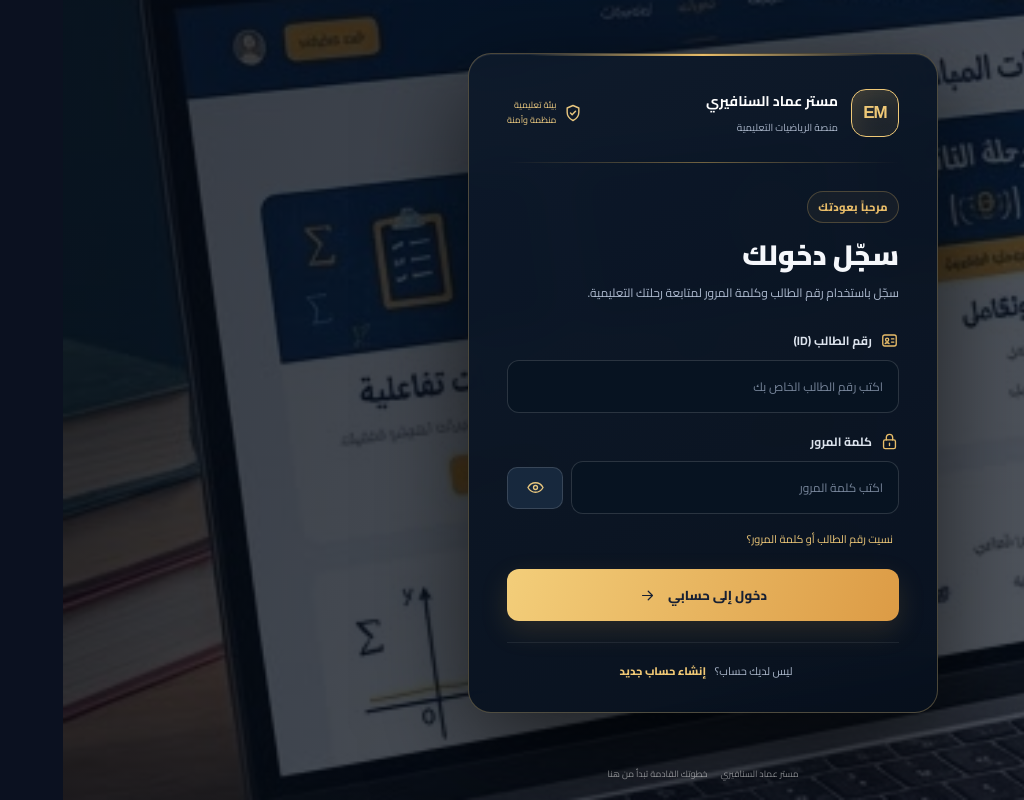
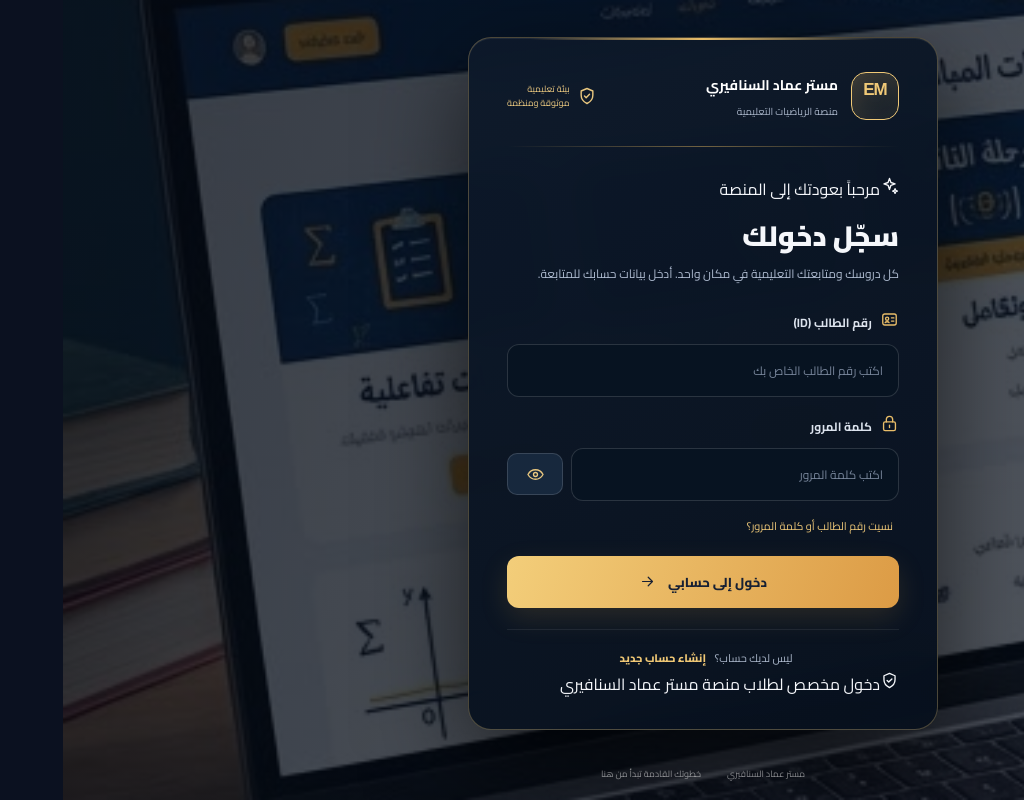
Before and after one commit to elgorfyousef95-droid/emad-math-platform, a React (Vite) app: page / in a window 1280 px wide. Shown: the whole page, without its empty margins (256-1280 px from the left). Built offline with nearby package versions, Linux system fonts and the light colour scheme.

Commit message:
Redesign authentication screens with premium education UI

```diff
--- a/src/pages/AuthScreen.jsx
+++ b/src/pages/AuthScreen.jsx
@@ -8,10 +8,19 @@ function Icon({ name }) {
     eye: <><path d="M2.5 12s3.3-6 9.5-6 9.5 6 9.5 6-3.3 6-9.5 6-9.5-6-9.5-6Z"/><circle cx="12" cy="12" r="2.5"/></>,
     user: <><circle cx="12" cy="8" r="3.5"/><path d="M4.5 20c.7-4 3.2-6 7.5-6s6.8 2 7.5 6"/></>,
     arrow: <><path d="M5 12h14M13 6l6 6-6 6"/></>,
-    shield: <><path d="M12 3 19 6v5c0 4.5-2.8 7.8-7 10-4.2-2.2-7-5.5-7-10V6l7-3Z"/><path d="m9 12 2 2 4-4"/></>
+    shield: <><path d="M12 3 19 6v5c0 4.5-2.8 7.8-7 10-4.2-2.2-7-5.5-7-10V6l7-3Z"/><path d="m9 12 2 2 4-4"/></>,
+    spark: <><path d="m12 3 1.8 5.2L19 10l-5.2 1.8L12 17l-1.8-5.2L5 10l5.2-1.8L12 3Z"/><path d="m19 16 .9 2.1L22 19l-2.1.9L19 22l-.9-2.1L16 19l2.1-.9L19 16Z"/></>,
+    book: <><path d="M4 5.5A2.5 2.5 0 0 1 6.5 3H20v16H6.5A2.5 2.5 0 0 0 4 21V5.5Z"/><path d="M4 5v16M8 7h8M8 11h7"/></>
   };
   return <svg {...common}>{paths[name]}</svg>;
 }
+
+const steps = [
+  ["01", "البيانات الشخصية"],
+  ["02", "البيانات الدراسية"],
+  ["03", "بيانات ولي الأمر"],
+  ["04", "الصورة والمراجعة"]
+];
 
 export default function AuthScreen({ mode, onModeChange }) {
   const [studentId, setStudentId] = useState("");
@@ -23,41 +32,69 @@ export default function AuthScreen({ mode, onModeChange }) {
   return (
     <main className={`auth-screen auth-screen-${mode}`}>
       <div className="auth-screen-bg" />
-      <div className="auth-ambient auth-ambient-a" /><div className="auth-ambient auth-ambient-b" />
+      <div className="auth-glow auth-glow-one" />
+      <div className="auth-glow auth-glow-two" />
       <section className="auth-card">
+        <div className="auth-card-topline" />
         <header className="auth-card-brand">
-          <div className="auth-monogram">EM</div>
-          <div className="auth-brand-copy"><b>مستر عماد السنافيري</b><span>منصة الرياضيات التعليمية</span></div>
-          <div className="auth-trust"><Icon name="shield" /><span>بيئة تعليمية<br/>منظمة وآمنة</span></div>
+          <div className="auth-monogram"><span>EM</span><i /></div>
+          <div className="auth-brand-copy">
+            <b>مستر عماد السنافيري</b>
+            <span>منصة الرياضيات التعليمية</span>
+          </div>
+          <div className="auth-trust"><Icon name="shield"/><span>بيئة تعليمية<br/>موثوقة ومنظمة</span></div>
         </header>
-        <div className="auth-card-rule" />
+
+        <div className="auth-card-rule"><span /></div>
+
         <div className="auth-form-heading">
-          <span className="kicker">{signup ? "انضم إلى مجتمع المنصة" : "مرحباً بعودتك"}</span>
-          <h1>{signup ? "أنشئ حسابك الآن" : "سجّل دخولك"}</h1>
-          <p>{signup ? "ابدأ خطوات التسجيل لتجهيز حسابك الطلابي." : "سجّل باستخدام رقم الطالب وكلمة المرور لمتابعة رحلتك التعليمية."}</p>
+          <span className="auth-kicker"><Icon name="spark"/>{signup ? "ابدأ رحلتك التعليمية" : "مرحباً بعودتك إلى المنصة"}</span>
+          <h1>{signup ? "أنشئ حسابك الطلابي" : "سجّل دخولك"}</h1>
+          <p>{signup ? "خطوات بسيطة تفصلك عن مساحتك التعليمية الخاصة." : "كل دروسك ومتابعتك التعليمية في مكان واحد. أدخل بيانات حسابك للمتابعة."}</p>
         </div>
+
         {signup ? (
-          <>
-            <div className="signup-intro-card"><div className="signup-intro-icon"><Icon name="user"/></div><div><b>حسابك الطلابي يبدأ من هنا</b><p>بياناتك هتتسجل في خطوات واضحة، وبعد المراجعة هيكون ليك رقم طالب خاص.</p></div></div>
-            <div className="signup-preview-steps"><span className="current"><b>01</b> البيانات الشخصية</span><span><b>02</b> البيانات الدراسية</span><span><b>03</b> بيانات ولي الأمر</span><span><b>04</b> الصورة والمراجعة</span></div>
-            <button className="gold full auth-submit" type="button" onClick={() => setNotice("سيتم تفعيل نموذج التسجيل متعدد الخطوات عند ربط قاعدة البيانات.")}>ابدأ إنشاء الحساب <Icon name="arrow"/></button>
+          <div className="auth-signup-content">
+            <div className="signup-intro-card">
+              <div className="signup-intro-icon"><Icon name="book"/></div>
+              <div><b>حساب واحد… ورحلة تعليمية متكاملة</b><p>جهّز بياناتك، وسنرشدك خلال خطوات إنشاء ملفك الطلابي.</p></div>
+            </div>
+            <div className="signup-progress-head"><span>مراحل إنشاء الحساب</span><small>4 خطوات منظمة</small></div>
+            <div className="signup-preview-steps">
+              {steps.map(([number, label], index) => (
+                <div className={index === 0 ? "signup-step current" : "signup-step"} key={number}>
+                  <span className="signup-step-number">{number}</span>
+                  <span className="signup-step-label">{label}</span>
+                  {index === 0 && <i className="signup-step-dot"/>}
+                </div>
+              ))}
+            </div>
+            <div className="signup-note"><Icon name="shield"/><span>بياناتك تُستخدم لإعداد حسابك ومتابعتك داخل المنصة.</span></div>
+            <button className="gold full auth-submit" type="button" onClick={() => setNotice("سيتم تفعيل نموذج التسجيل متعدد الخطوات عند استكمال ربط قاعدة البيانات.")}>ابدأ إنشاء الحساب <Icon name="arrow"/></button>
             {notice && <div className="auth-notice" role="status">{notice}</div>}
             <div className="auth-switch-row">لديك حساب بالفعل؟ <button type="button" onClick={() => onModeChange("login")}>تسجيل الدخول</button></div>
-          </>
+          </div>
         ) : (
           <>
-            <label htmlFor="student-id"><Icon name="id"/> رقم الطالب (ID)</label>
-            <div className="auth-input-wrap"><input id="student-id" value={studentId} onChange={e => setStudentId(e.target.value)} placeholder="اكتب رقم الطالب الخاص بك" autoComplete="username" /></div>
-            <label htmlFor="student-password"><Icon name="lock"/> كلمة المرور</label>
-            <div className="auth-input-wrap password-field"><input id="student-password" type={showPassword ? "text" : "password"} value={password} onChange={e => setPassword(e.target.value)} placeholder="اكتب كلمة المرور" autoComplete="current-password" /><button className="password-toggle" type="button" aria-label={showPassword ? "إخفاء كلمة المرور" : "إظهار كلمة المرور"} onClick={() => setShowPassword(v => !v)}><Icon name="eye"/></button></div>
+            <div className="auth-fields">
+              <label htmlFor="student-id"><span className="auth-label-icon"><Icon name="id"/></span>رقم الطالب (ID)</label>
+              <div className="auth-input-wrap"><input id="student-id" value={studentId} onChange={e => setStudentId(e.target.value)} placeholder="اكتب رقم الطالب الخاص بك" autoComplete="username" /></div>
+
+              <label htmlFor="student-password"><span className="auth-label-icon"><Icon name="lock"/></span>كلمة المرور</label>
+              <div className="auth-input-wrap password-field">
+                <input id="student-password" type={showPassword ? "text" : "password"} value={password} onChange={e => setPassword(e.target.value)} placeholder="اكتب كلمة المرور" autoComplete="current-password" />
+                <button className="password-toggle" type="button" aria-label={showPassword ? "إخفاء كلمة المرور" : "إظهار كلمة المرور"} onClick={() => setShowPassword(v => !v)}><Icon name="eye"/></button>
+              </div>
+            </div>
             <button className="auth-forgot" type="button" onClick={() => setNotice("لاستعادة رقم الطالب أو كلمة المرور، تواصل مع إدارة المنصة من خلال خدمة العملاء.")}>نسيت رقم الطالب أو كلمة المرور؟</button>
-            <button className="gold full auth-submit" type="button" onClick={() => setNotice("سيتم تفعيل تسجيل الدخول والتحقق من الحساب بعد ربط قاعدة البيانات.")}>دخول إلى حسابي <Icon name="arrow"/></button>
+            <button className="gold full auth-submit" type="button" onClick={() => setNotice("سيتم تفعيل تسجيل الدخول والتحقق من الحساب بعد استكمال ربط قاعدة البيانات.")}>دخول إلى حسابي <Icon name="arrow"/></button>
             {notice && <div className="auth-notice" role="status">{notice}</div>}
             <div className="auth-switch-row">ليس لديك حساب؟ <button type="button" onClick={() => onModeChange("signup")}>إنشاء حساب جديد</button></div>
+            <div className="auth-secure-foot"><Icon name="shield"/><span>دخول مخصص لطلاب منصة مستر عماد السنافيري</span></div>
           </>
         )}
       </section>
-      <footer className="auth-footer"><span>مستر عماد السنافيري</span><span>خطوتك القادمة تبدأ من هنا</span></footer>
+      <footer className="auth-footer"><span>مستر عماد السنافيري</span><i/> <span>خطوتك القادمة تبدأ من هنا</span></footer>
     </main>
   );
 }
```
